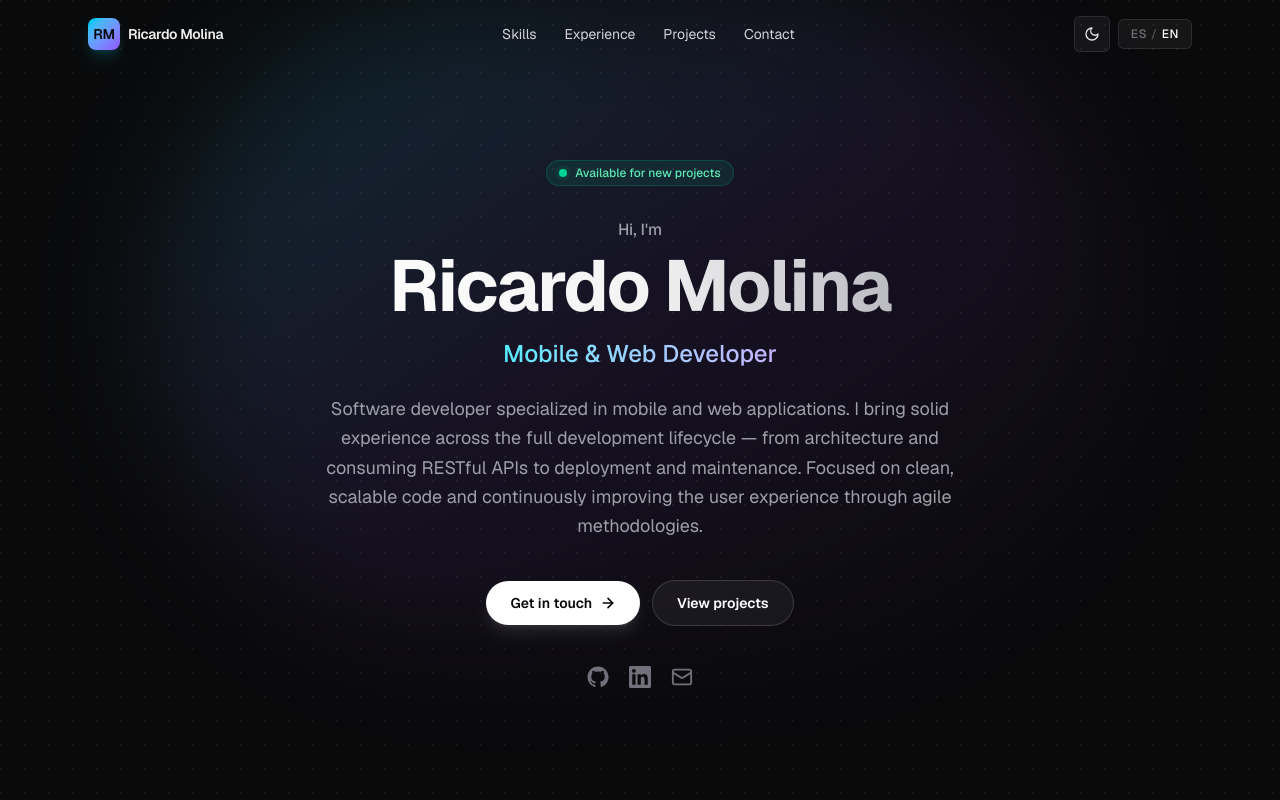
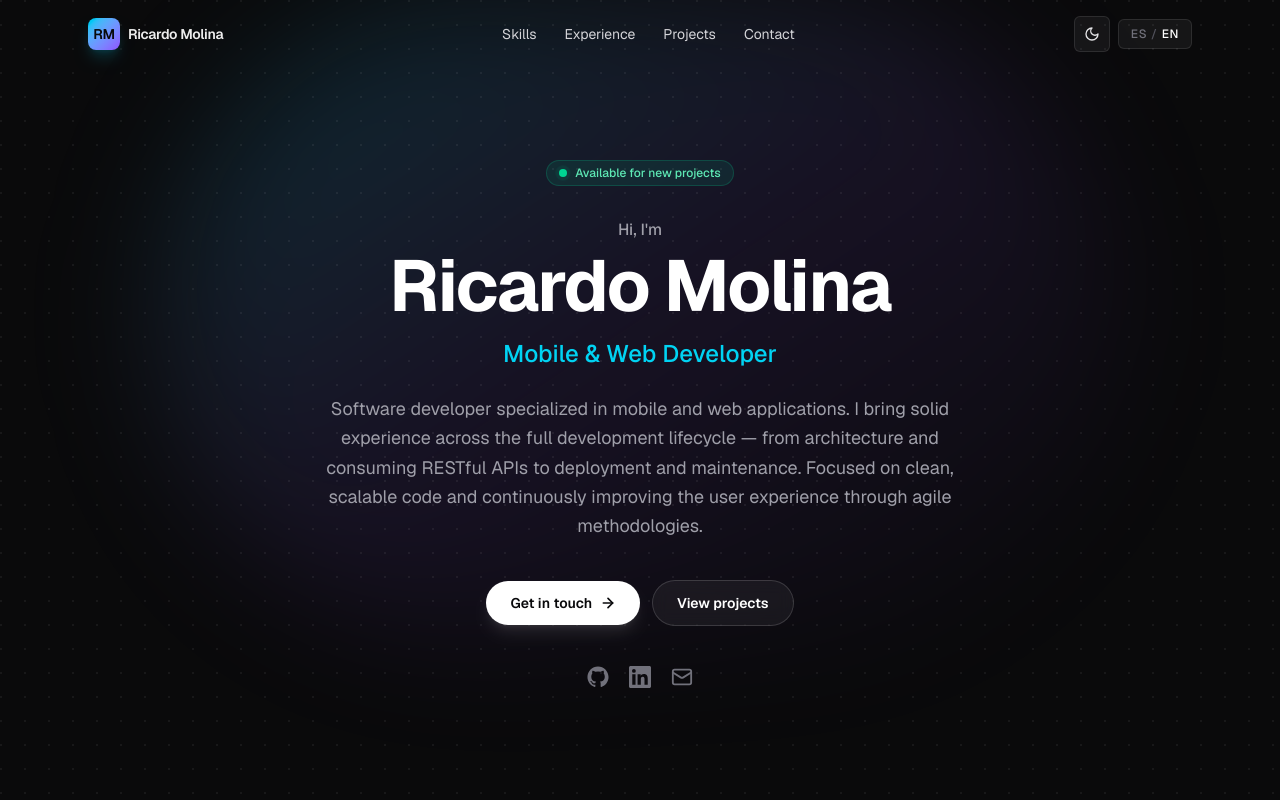
Before and after one commit to exemplio/portfolio-ricardo, a Next.js app: page / in a window 1280 px wide. Shown: the top 800 px of the page. Built offline with nearby package versions, Linux system fonts and the light colour scheme.

Commit message:
Add darkreader-lock meta tag and update Hero component styles for improved dark mode support

```diff
--- a/src/app/layout.tsx
+++ b/src/app/layout.tsx
@@ -40,6 +40,12 @@ export const metadata: Metadata = {
     type: "website",
     locale: "es_VE",
   },
+  other: {
+    // The site ships its own light/dark toggle, so force-dark extensions
+    // like Dark Reader should stand down (this meta is Dark Reader's
+    // official opt-out — it disables itself on pages that declare it).
+    "darkreader-lock": "",
+  },
 };
 
 export default function RootLayout({
--- a/src/components/Hero.tsx
+++ b/src/components/Hero.tsx
@@ -29,12 +29,12 @@ export function Hero() {
           <p className="mt-8 text-base font-medium text-zinc-600 dark:text-zinc-400">
             {t.hero.greeting}
           </p>
-          <h1 className="mt-2 bg-gradient-to-r from-zinc-900 via-zinc-800 to-zinc-600 bg-clip-text text-5xl font-bold tracking-tight text-transparent sm:text-6xl md:text-7xl dark:from-white dark:via-zinc-100 dark:to-zinc-400">
+          <h1 className="mt-2 text-5xl font-bold tracking-tight text-zinc-900 sm:text-6xl md:text-7xl dark:text-white">
             {profile.name}
           </h1>
 
           <h2 className="mt-4 text-xl font-medium text-zinc-700 sm:text-2xl dark:text-zinc-300">
-            <span className="bg-gradient-to-r from-cyan-600 to-violet-600 bg-clip-text text-transparent dark:from-cyan-300 dark:to-violet-300">
+            <span className="text-cyan-600 dark:text-cyan-400">
               {t.hero.role}
             </span>
           </h2>
```
